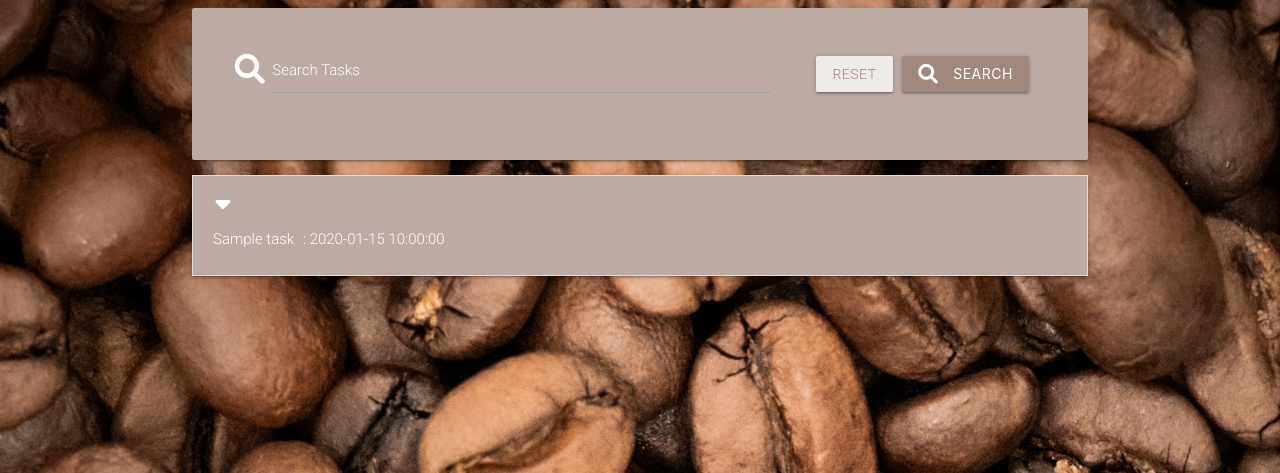
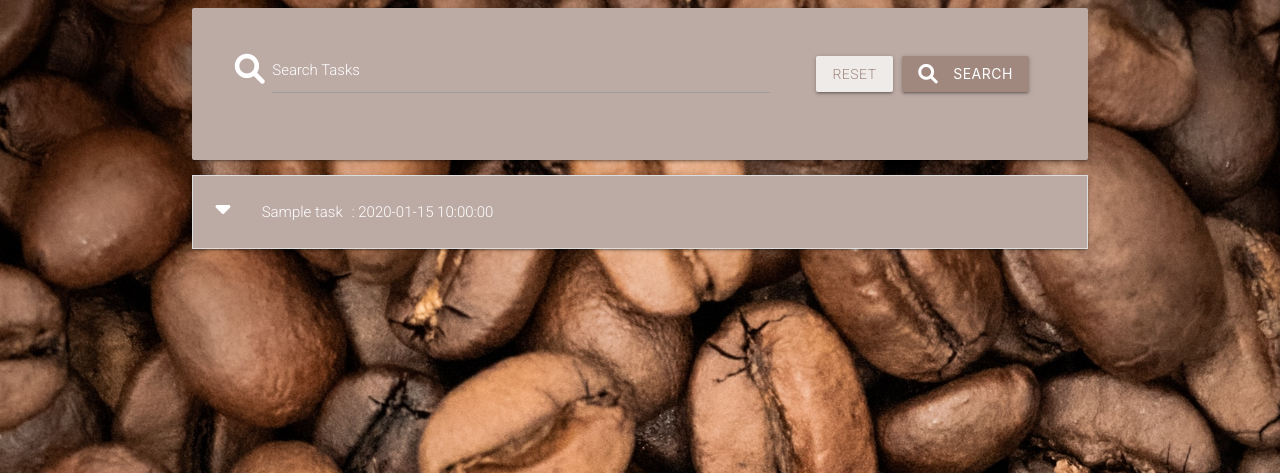
Before and after one commit to Carhul/Task_Manager, a Flask app: page / in a window 1280 px wide. Shown: the part 151-624 px from the top of the page. Run offline with Flask 2, Linux system fonts and the light colour scheme; a database or web service that is not in the repository returns one stand-in record (values such as "Sample title"); some libraries are stand-ins or nearby versions.

Commit message:
Align the all tasks buttons, change place, make sure ok on mob. Make text white when input on task description

```diff
--- a/static/css/style.css
+++ b/static/css/style.css
@@ -58,6 +58,10 @@ body {
 
 input[type=text] {
     color: white;
+}
+
+.push_buttons {
+    margin-left: 46px;
 }
 
 /* Create Task - Lever:after */
--- a/templates/tasks/create_task.html
+++ b/templates/tasks/create_task.html
@@ -32,7 +32,7 @@
                 <div class="input-field col s12">
                     <i class="fa-solid fa-align-left prefix base-color"></i>
                     <textarea id="task_description" name="task_description" minlength="5" maxlength="200"
-                        class="materialize-textarea validate" required></textarea>
+                        class="base-color materialize-textarea validate" required></textarea>
                     <label for="task_description">Task Description</label>
                 </div>
             </div>
--- a/templates/tasks/tasks.html
+++ b/templates/tasks/tasks.html
@@ -27,16 +27,20 @@
           <div class="collapsible-header base-color base-bgcolor">
               <div class="col s12">
                 <i class="fa-solid fa-caret-down"></i>
+                <strong>{{ task.task_name }}</strong> : {{ task.due_date }}
+                {% if task.is_urgent == "on" %}
+                <i class="fa-solid fa-circle-exclamation base-color tooltipped"
+                      data-position="right" data-tooltip="URGENT!"></i>
+                {% endif %}
+                <div>
+                  <div class="push_buttons">
                 {% if session.user|lower == task.created_by|lower %}
                 <a href="{{ url_for('delete_task', task_id=task._id) }}" class="btn-small base-color base-bgcolor3">Done</a>
                 <a href="{{ url_for('edit_task', task_id=task._id) }}" class="btn-small base-color2 base-bgcolor2">Edit</a>
                 {% endif %}
+              </div>
+              </div>
               <div>
-                <strong>{{ task.task_name }}</strong> : {{ task.due_date }}
-              {% if task.is_urgent == "on" %}
-                  <i class="fa-solid fa-circle-exclamation base-color tooltipped"
-                      data-position="right" data-tooltip="URGENT!"></i>
-              {% endif %}
               </div>
             </div>
           </div>
```
